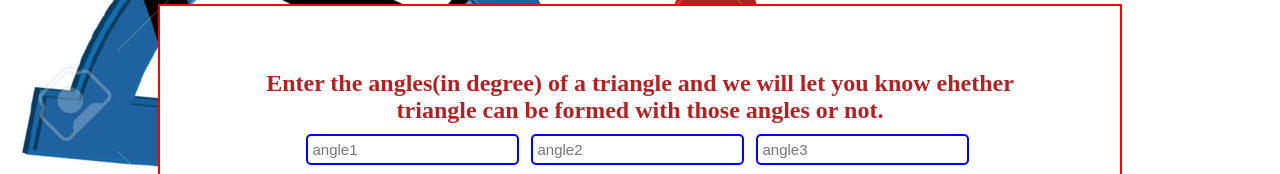
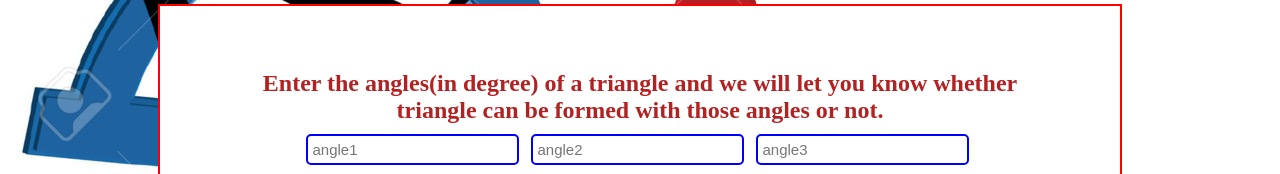
Before and after one commit to Radheshyam1234/fun-with-triangle, a plain HTML site: page angle.html in a window 1280 px wide. Shown: the part 225-399 px from the top of the page. Drawn offline with Linux system fonts and the light colour scheme.

Commit message:
Update angle.html

```diff
--- a/angle.html
+++ b/angle.html
@@ -25,7 +25,7 @@
 
         <div class="content">
             <p style="color:firebrick;margin-bottom: 10px;">
-                Enter the angles(in degree) of a triangle and we will let you know ehether triangle can be formed with those angles or not.
+                Enter the angles(in degree) of a triangle and we will let you know whether triangle can be formed with those angles or not.
             </p>
         <div>
             <input class="input" id="input-angle1" placeholder="angle1" type="number" required>
```
